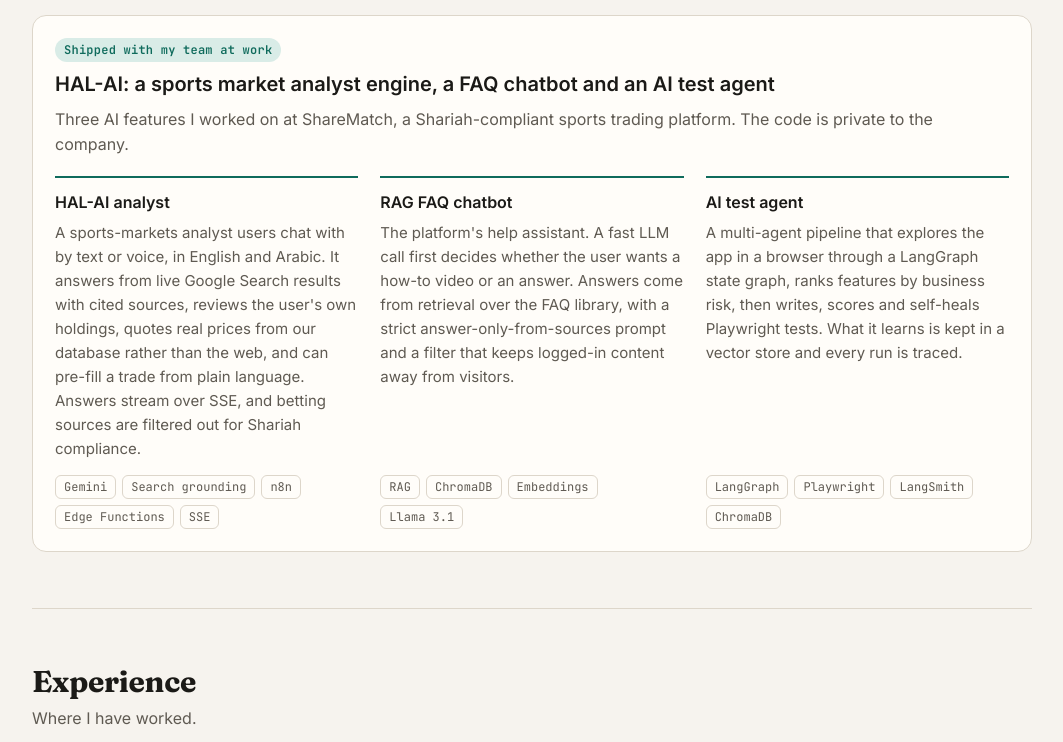
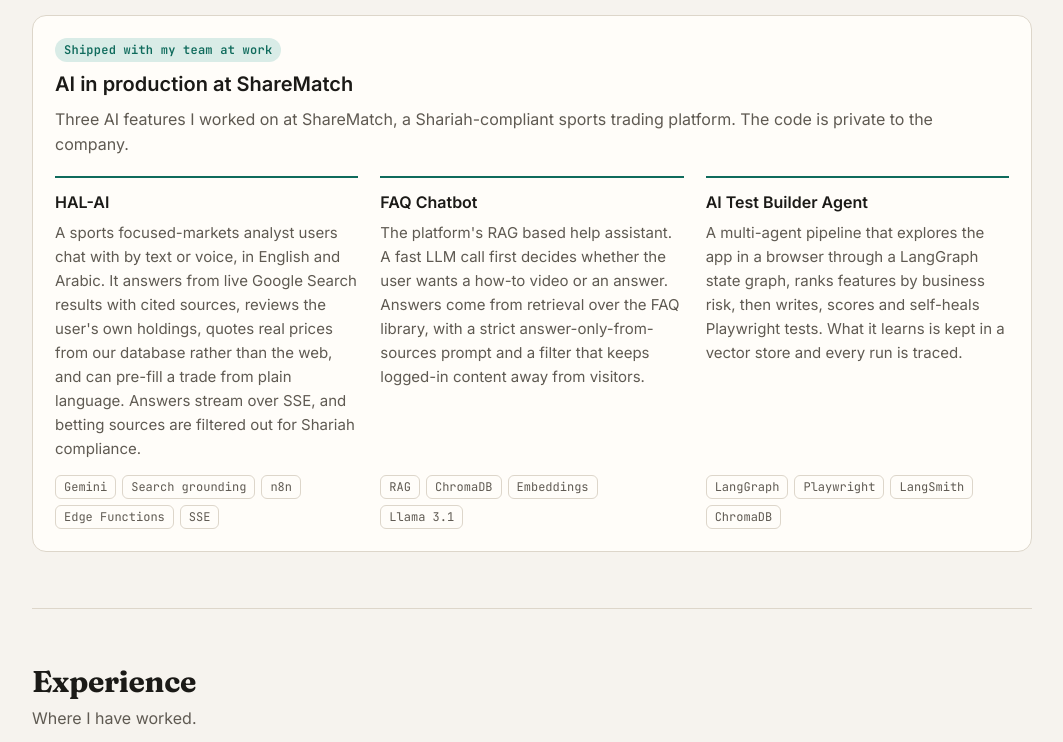
Before and after one commit to mariyampangarkar19/mariyampangarkar19.github.io, a plain HTML site: page index.html in a window 1280 px wide. Shown: the part 1158-1900 px from the top of the page, without its empty margins (108-1171 px from the left). Drawn offline with Linux system fonts and the light colour scheme.

Commit message:
Fixed Headings on Project, Updated Content

```diff
--- a/index.html
+++ b/index.html
@@ -157,21 +157,21 @@
 
       <article class="card wide">
         <span class="tag live">Shipped with my team at work</span>
-        <h3>HAL-AI: a sports market analyst engine, a FAQ chatbot and an AI test agent</h3>
+        <h3>AI in production at ShareMatch</h3>
         <p>Three AI features I worked on at ShareMatch, a Shariah-compliant sports trading platform. The code is private to the company.</p>
         <div class="trio">
           <div class="item">
-            <h4>HAL-AI analyst</h4>
-            <p>A sports-markets analyst users chat with by text or voice, in English and Arabic. It answers from live Google Search results with cited sources, reviews the user's own holdings, quotes real prices from our database rather than the web, and can pre-fill a trade from plain language. Answers stream over SSE, and betting sources are filtered out for Shariah compliance.</p>
+            <h4>HAL-AI </h4>
+            <p>A sports focused-markets analyst users chat with by text or voice, in English and Arabic. It answers from live Google Search results with cited sources, reviews the user's own holdings, quotes real prices from our database rather than the web, and can pre-fill a trade from plain language. Answers stream over SSE, and betting sources are filtered out for Shariah compliance.</p>
             <div class="stack"><span>Gemini</span><span>Search grounding</span><span>n8n</span><span>Edge Functions</span><span>SSE</span></div>
           </div>
           <div class="item">
-            <h4>RAG FAQ chatbot</h4>
-            <p>The platform's help assistant. A fast LLM call first decides whether the user wants a how-to video or an answer. Answers come from retrieval over the FAQ library, with a strict answer-only-from-sources prompt and a filter that keeps logged-in content away from visitors.</p>
+            <h4>FAQ Chatbot</h4>
+            <p>The platform's RAG based help assistant. A fast LLM call first decides whether the user wants a how-to video or an answer. Answers come from retrieval over the FAQ library, with a strict answer-only-from-sources prompt and a filter that keeps logged-in content away from visitors.</p>
             <div class="stack"><span>RAG</span><span>ChromaDB</span><span>Embeddings</span><span>Llama 3.1</span></div>
           </div>
           <div class="item">
-            <h4>AI test agent</h4>
+            <h4>AI Test Builder Agent</h4>
             <p>A multi-agent pipeline that explores the app in a browser through a LangGraph state graph, ranks features by business risk, then writes, scores and self-heals Playwright tests. What it learns is kept in a vector store and every run is traced.</p>
             <div class="stack"><span>LangGraph</span><span>Playwright</span><span>LangSmith</span><span>ChromaDB</span></div>
           </div>
@@ -206,7 +206,7 @@
   <section id="contact" class="contact">
     <div>
       <h2>Let's talk.</h2>
-      <p class="sub" style="margin:0">Open to AI and software engineering roles in the UAE, Europe and India. Full resume on request.</p>
+      <p class="sub" style="margin:0">Open to AI and Software Engineering roles in the UAE, Europe and India. Full resume on request.</p>
     </div>
     <div class="cta">
       <a class="btn primary" href="mailto:mariyampangarkar1921@gmail.com">Email me</a>
```
